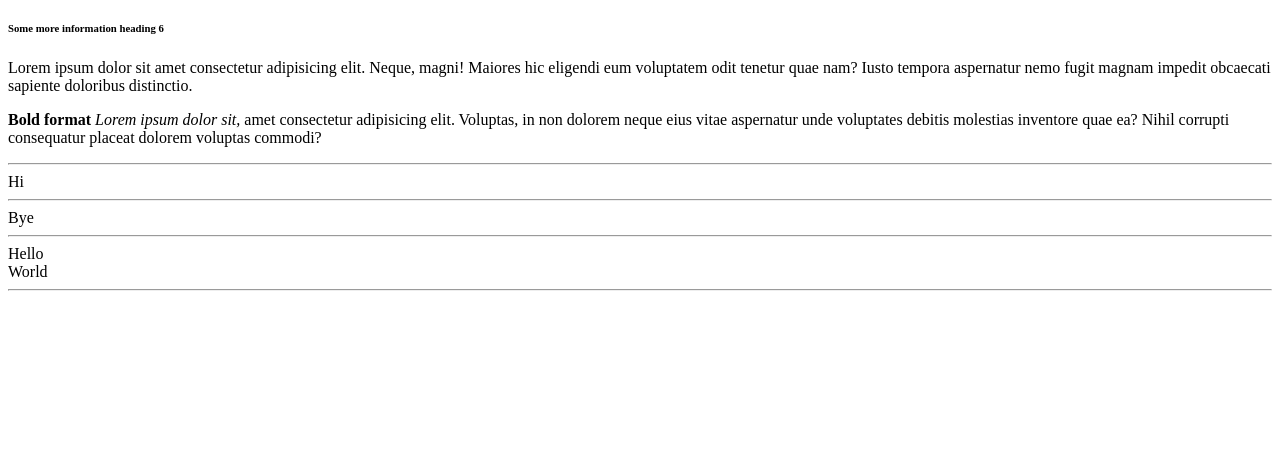
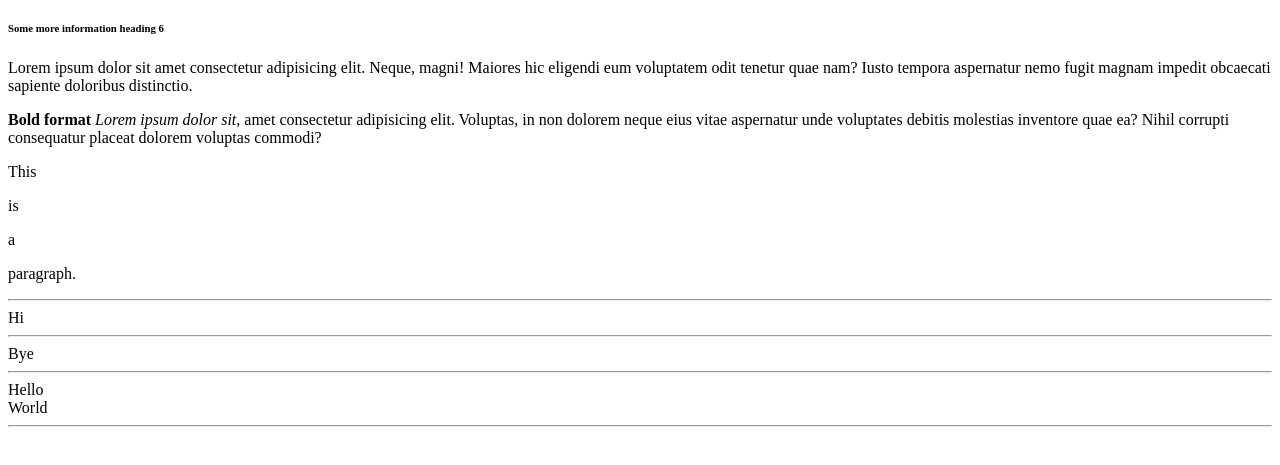
Before and after one commit to cansuhan/bae_html_css, a plain HTML site: page index.html in a window 1280 px wide. Shown: the part 105-570 px from the top of the page. Drawn offline with Linux system fonts and the light colour scheme.

Commit message:
third exercise completed

```diff
--- a/index.html
+++ b/index.html
@@ -47,6 +47,13 @@
         </p>
     </div>
 
+    <div>
+        <p>This</p>
+        <p>is</p>
+        <p>a</p>
+        <p>paragraph.</p>
+    </div>
+
     <!-- Horizontal rule and line break -->
     <hr />
     Hi
```
